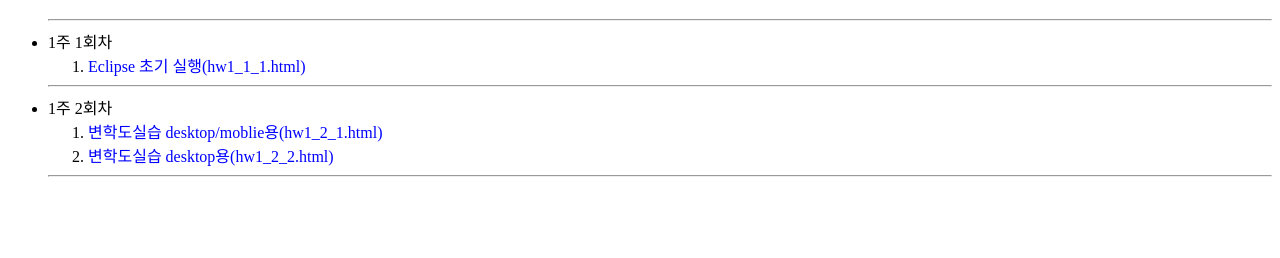
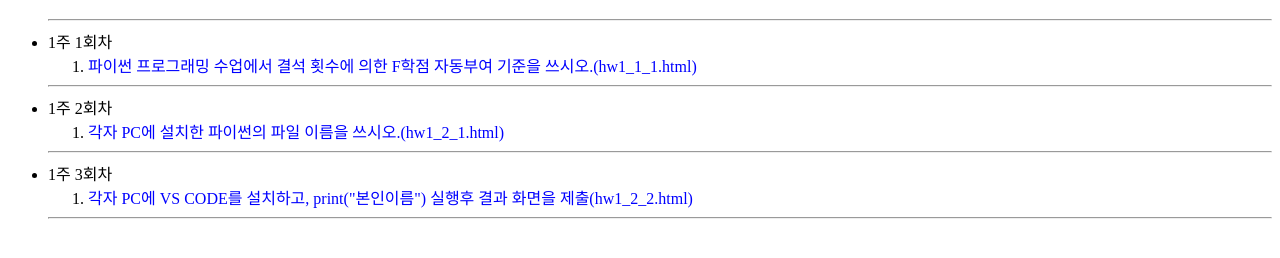
Before and after one commit to CH3C6H4OH/ch3c6h4oh.github.io, a plain HTML site: page index.html in a window 1280 px wide. Shown: the part 70-328 px from the top of the page. Drawn offline with Linux system fonts and the light colour scheme.

Commit message:
Update index.html

```diff
--- a/index.html
+++ b/index.html
@@ -12,12 +12,15 @@
   <ul><hr/>
   <li> 1주 1회차 </li>
   <ol>
-    <li><a href=https://jsptogo.github.io/java/hw1_1_1.html>Eclipse 초기 실행(hw1_1_1.html)</a></li>
+    <li><a href=https://ch3c6h4oh.github.io/python/hw1_1_1.html>파이썬 프로그래밍 수업에서 결석 횟수에 의한 F학점 자동부여 기준을 쓰시오.(hw1_1_1.html)</a></li>
   </ol><hr/>
   <li> 1주 2회차 </li>
   <ol>
-  <li><a href="https://jsptogo.github.io/java/hw1_2_1.html">변학도실습 desktop/moblie용(hw1_2_1.html)</a></li>
-  <li><a href="https://jsptogo.github.io/java/hw1_2_2.html">변학도실습 desktop용(hw1_2_2.html)</a></li>
+  <li><a href="https://ch3c6h4oh.github.io/python/hw1_2_1.html">각자 PC에 설치한 파이썬의 파일 이름을 쓰시오.(hw1_2_1.html)</a></li>
+  </ol><hr/>
+  <li> 1주 3회차 </li>
+  <ol>
+  <li><a href="https://ch3c6h4oh.github.io/python/hw1_3_1.html">각자 PC에 VS CODE를 설치하고, print("본인이름") 실행후 결과 화면을 제출(hw1_2_2.html)</a></li>
   </ol><hr/>
   </ul>
 </body></html>
```
